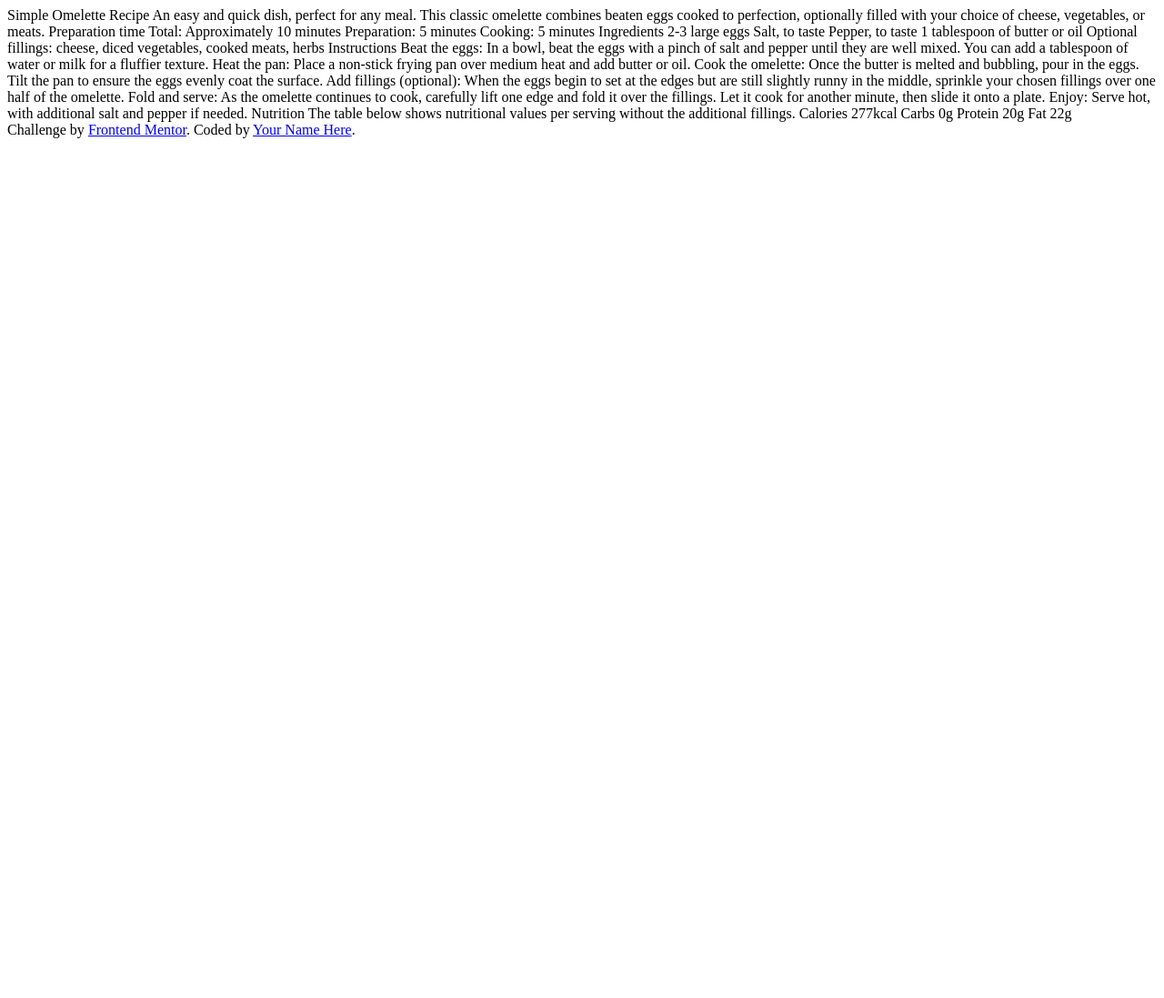
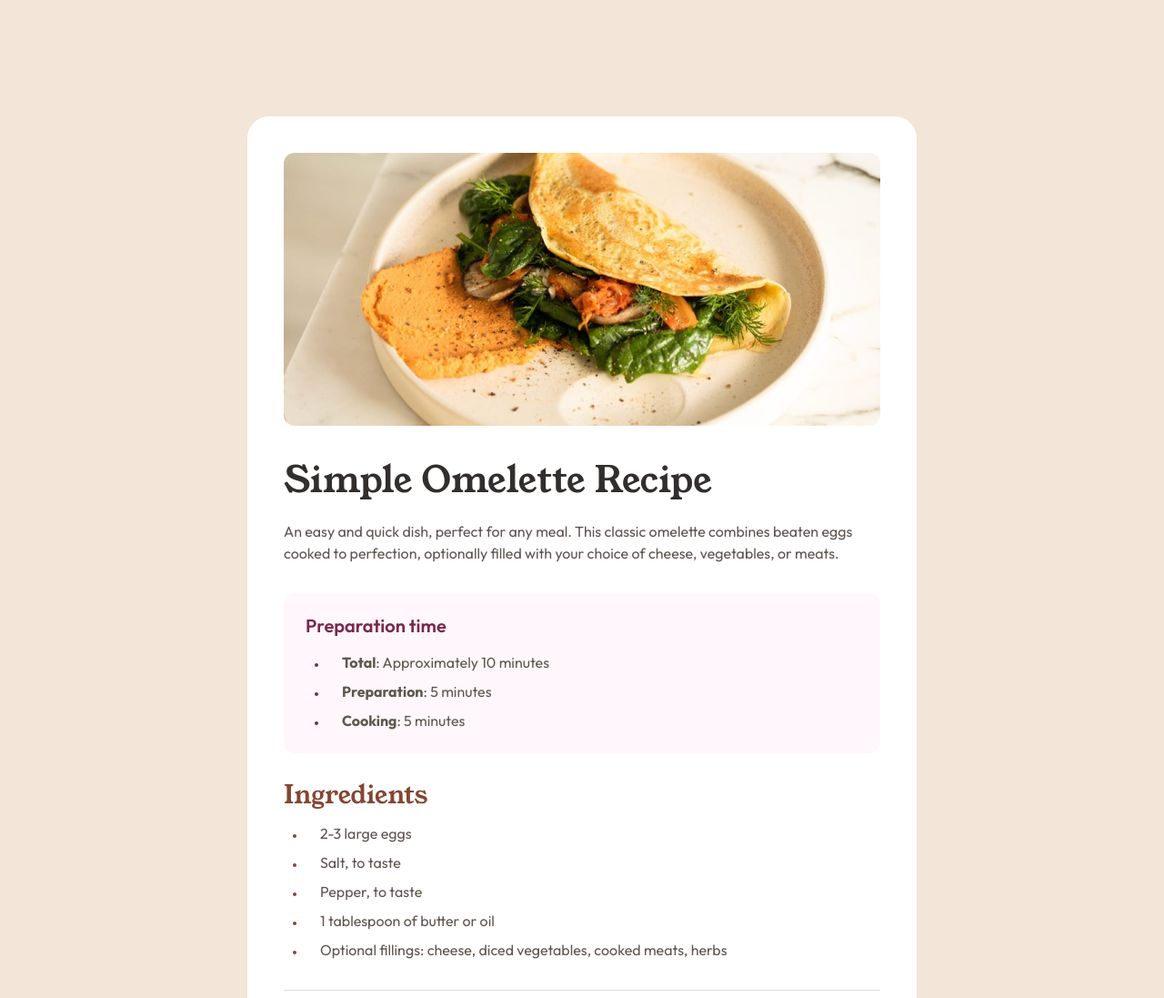
Before and after one commit to GladysiakSebastian/recipe-page, a plain HTML site: page index.html in a window 1280 px wide. Shown: the top 1097 px of the page at 91% size. Before the commit the page ends 800 px from the top, so only its background shows below. Drawn offline with Linux system fonts and the light colour scheme.

Commit message:
Add project to github

```diff
--- a/index.html
+++ b/index.html
@@ -1,73 +1,126 @@
-<!DOCTYPE html>
+<!doctype html>
 <html lang="en">
   <head>
-  <meta charset="UTF-8">
-  <meta name="viewport" content="width=device-width, initial-scale=1.0"> <!-- displays site properly based on user's device -->
+    <meta charset="UTF-8" />
+    <meta name="viewport" content="width=device-width, initial-scale=1.0" />
+    <!-- displays site properly based on user's device -->
 
-  <link rel="icon" type="image/png" sizes="32x32" href="./assets/images/favicon-32x32.png">
-
+    <link
+      rel="icon"
+      type="image/png"
+      sizes="32x32"
+      href="./assets/images/favicon-32x32.png"
+    />
+    <link rel="stylesheet" href="style.css" />
     <title>Frontend Mentor | Recipe page</title>
-
-
   </head>
   <body>
-
-  Simple Omelette Recipe
-
-  An easy and quick dish, perfect for any meal. This classic omelette combines beaten eggs cooked
-  to perfection, optionally filled with your choice of cheese, vegetables, or meats.
-
-  Preparation time
-
-  Total: Approximately 10 minutes
-  Preparation: 5 minutes
-  Cooking: 5 minutes
-
-  Ingredients
-
-  2-3 large eggs
-  Salt, to taste
-  Pepper, to taste
+    <main>
+      <article class="card">
+        <img
+          class="card__image"
+          src="assets/images/image-omelette.jpeg"
+          alt="Simple Omelette"
+        />
+        <div class="card__header">
+          <h1 class="card__title">Simple Omelette Recipe</h1>
+          <p class="card_description">
+            An easy and quick dish, perfect for any meal. This classic omelette
+            combines beaten eggs cooked to perfection, optionally filled with
+            your choice of cheese, vegetables, or meats.
+          </p>
+        </div>
+        <div class="card__preparation-time">
+          <h3 class="card__preparation-time-title">Preparation time</h3>
+          <ul class="card__preparation-time-list">
+            <li class="card__preparation-time-item">
+              <strong>Total</strong>: Approximately 10 minutes
+            </li>
+            <li class="card__preparation-time-item">
+              <strong>Preparation</strong>: 5 minutes
+            </li>
+            <li class="card__preparation-time-item">
+              <strong>Cooking</strong>: 5 minutes
+            </li>
+          </ul>
+        </div>
+        <div class="card__ingredients">
+          <h2 class="card__ingredients-title">Ingredients</h2>
+          <ul class="card__ingredients-list">
+            <li class="card__ingredients-item">2-3 large eggs</li>
+            <li class="card__ingredients-item">Salt, to taste</li>
+            <li class="card__ingredients-item">Pepper, to taste</li>
+            <li class="card__ingredients-item">
               1 tablespoon of butter or oil
+            </li>
+            <li class="card__ingredients-item">
               Optional fillings: cheese, diced vegetables, cooked meats, herbs
-
-  Instructions
-
-  Beat the eggs: In a bowl, beat the eggs with a pinch of salt and pepper until they are well mixed.
-  You can add a tablespoon of water or milk for a fluffier texture.
-
-  Heat the pan: Place a non-stick frying pan over medium heat and add butter or oil.
-
-  Cook the omelette: Once the butter is melted and bubbling, pour in the eggs. Tilt the pan to ensure
-  the eggs evenly coat the surface.
-
-  Add fillings (optional): When the eggs begin to set at the edges but are still slightly runny in the
-  middle, sprinkle your chosen fillings over one half of the omelette.
-
-  Fold and serve: As the omelette continues to cook, carefully lift one edge and fold it over the
-  fillings. Let it cook for another minute, then slide it onto a plate.
-
-  Enjoy: Serve hot, with additional salt and pepper if needed.
-
-  Nutrition
-
-  The table below shows nutritional values per serving without the additional fillings.
-
-  Calories
-  277kcal
-
-  Carbs
-  0g
-
-  Protein
-  20g
-
-  Fat
-  22g
-
-  <div class="attribution">
-    Challenge by <a href="https://www.frontendmentor.io?ref=challenge" target="_blank">Frontend Mentor</a>.
-    Coded by <a href="#">Your Name Here</a>.
+            </li>
+          </ul>
+          <hr />
+          <div class="card__instructions">
+            <h2 class="card__instructions-title">Instructions</h2>
+            <ol class="card__instructions-list">
+              <li class="card__instructions-item">
+                <strong>Beat the eggs</strong>: In a bowl, beat the eggs with a
+                pinch of salt and pepper until they are well mixed. You can add
+                a tablespoon of water or milk for a fluffier texture
+              </li>
+              <li class="card__instructions-item">
+                <strong>Heat the pan</strong>: Place a non-stick frying pan over
+                medium heat and add butter or oil.
+              </li>
+              <li class="card__instructions-item">
+                <strong>Cook the omelette</strong>: Once the butter is melted
+                and bubbling, pour in the eggs. Tilt the pan to ensure the eggs
+                evenly coat the surface.
+              </li>
+              <li class="card__instructions-item">
+                <strong>Add fillings (optional)</strong>: When the eggs begin to
+                set at the edges but are still slightly runny in the middle,
+                sprinkle your chosen fillings over one half of the omelette.
+              </li>
+              <li class="card__instructions-item">
+                <strong>Fold and serve</strong>: As the omelette continues to
+                cook, carefully lift one edge and fold it over the fillings. Let
+                it cook for another minute, then slide it onto a plate.
+              </li>
+              <li class="card__instructions-item">
+                <strong>Enjoy</strong>: Serve hot, with additional salt and
+                pepper if needed.
+              </li>
+            </ol>
           </div>
+          <hr />
+          <div class="card__nutrition">
+            <div class="card__nutrition-title">Nutrition</div>
+            <p class="card__nutrition-description">
+              The table below shows nutritional values per serving without the
+              additional fillings.
+            </p>
+            <table class="card__nutrition-list">
+              <tbody>
+                <tr class="card__nutrition-item">
+                  <th>Calories</th>
+                  <td>277kcal</td>
+                </tr>
+                <tr class="card__nutrition-item">
+                  <th>Carbs</th>
+                  <td>0g</td>
+                </tr>
+                <tr class="card__nutrition-item">
+                  <th>Protein</th>
+                  <td>20g</td>
+                </tr>
+                <tr class="card__nutrition-item">
+                  <th>Fat</th>
+                  <td>22g</td>
+                </tr>
+              </tbody>
+            </table>
+          </div>
+        </div>
+      </article>
+    </main>
   </body>
 </html>
--- /dev/null
+++ b/style.css
@@ -0,0 +1,283 @@
+/* CSS Reset */
+*,
+*::before,
+*::after {
+  box-sizing: border-box;
+}
+
+* {
+  margin: 0;
+  padding: 0;
+}
+
+body {
+  line-height: 150%;
+  -webkit-font-smoothing: antialiased;
+}
+
+img,
+picture,
+video,
+canvas,
+svg {
+  display: block;
+  max-width: 100%;
+}
+
+input,
+button,
+textarea,
+select {
+  font: inherit;
+}
+
+p,
+h1,
+h2,
+h3,
+h4,
+h5,
+h6 {
+  overflow-wrap: break-word;
+}
+
+#root,
+#__next {
+  isolation: isolate;
+}
+
+/* Fonts */
+@font-face {
+  font-family: "young-serif";
+  src: url("assets/fonts/young-serif/YoungSerif-Regular.ttf");
+}
+
+@font-face {
+  font-family: "outfit-regular";
+  src: url("assets/fonts/outfit/static/Outfit-Regular.ttf");
+}
+
+@font-face {
+  font-family: "outfit-semibold";
+  src: url("assets/fonts/outfit/static/Outfit-SemiBold.ttf");
+}
+
+@font-face {
+  font-family: "outfit-bold";
+  src: url("assets/fonts/outfit/static/Outfit-Bold.ttf");
+}
+
+/* General */
+body {
+  background-color: #f3e5d7;
+  display: flex;
+  flex-direction: column;
+  justify-content: center;
+  align-items: center;
+  min-height: 100vh;
+}
+
+.card {
+  max-width: 46rem;
+  background-color: #fff;
+  padding: 2.5em;
+  border-radius: 24px;
+  margin: 8rem auto;
+}
+
+.card__image {
+  margin-bottom: 2.5rem;
+  border-radius: 12px;
+}
+
+.card__title {
+  font-family: young-serif, sans-serif;
+  font-size: 2.5rem;
+  line-height: 100%;
+  font-weight: 400;
+  color: #312e2c;
+  margin-bottom: 1.5rem;
+}
+
+.card_description {
+  font-family: outfit-regular, sans-serif;
+  font-size: 1rem;
+  color: #5f564d;
+  margin-bottom: 2rem;
+}
+
+.card__preparation-time {
+  background-color: #fff7fb;
+  padding: 1.5em;
+  border-radius: 12px;
+  margin-bottom: 2rem;
+}
+
+.card__preparation-time-title {
+  font-family: outfit-semibold, sans-serif;
+  font-size: 1.25rem;
+  color: #7a284e;
+  margin-bottom: 1rem;
+}
+
+.card__preparation-time-list {
+  margin-left: 1.5rem;
+}
+
+.card__preparation-time-item {
+  font-family: outfit-regular, sans-serif;
+  font-size: 1rem;
+  padding-left: 1rem;
+  color: #5f564d;
+}
+
+.card__preparation-time-item strong {
+  font-family: outfit-bold, sans-serif;
+}
+
+.card__preparation-time-item:not(:last-of-type) {
+  margin-bottom: 0.5rem;
+}
+
+.card__preparation-time-item::marker {
+  color: #7a284e;
+  font-size: 0.7rem;
+}
+
+.card__ingredients-title {
+  font-family: young-serif, sans-serif;
+  font-size: 1.75rem;
+  line-height: 100%;
+  color: #854632;
+  font-weight: 400;
+  margin-bottom: 1rem;
+}
+
+.card__ingredients-list {
+  margin-left: 1.5rem;
+  margin-bottom: 2rem;
+}
+
+.card__ingredients-item {
+  font-family: outfit-regular, sans-serif;
+  color: #5f564d;
+  font-size: 1rem;
+  padding-left: 1rem;
+}
+
+.card__ingredients-item:not(:last-of-type) {
+  margin-bottom: 0.5rem;
+}
+
+.card__ingredients-item::marker {
+  color: #854632;
+  font-size: 0.7rem;
+}
+
+hr {
+  height: 1px;
+  border: 0;
+  border-top: 1px solid #e3ddd7;
+  margin-bottom: 2rem;
+}
+
+.card__instructions {
+  margin-bottom: 2rem;
+}
+
+.card__instructions-title {
+  font-family: young-serif, sans-serif;
+  font-size: 1.75rem;
+  line-height: 100%;
+  color: #854632;
+  font-weight: 400;
+  margin-bottom: 1.5rem;
+}
+
+.card__instructions-list {
+  margin-left: 1.5rem;
+}
+
+.card__instructions-item {
+  color: #5f564d;
+  font-size: 1rem;
+  font-family: outfit-regular, sans-serif;
+  padding-left: 1rem;
+}
+
+.card__instructions-item:not(:last-of-type) {
+  margin-bottom: 0.5rem;
+}
+
+.card__instructions-item strong {
+  font-family: outfit-bold, sans-serif;
+}
+
+.card__instructions-item::marker {
+  color: #854632;
+  font-family: outfit-bold, sans-serif;
+  font-size: 1rem;
+}
+
+.card__nutrition-title {
+  font-family: young-serif, sans-serif;
+  font-size: 1.75rem;
+  line-height: 100%;
+  color: #854632;
+  font-weight: 400;
+  margin-bottom: 1.5rem;
+}
+
+.card__nutrition-description {
+  font-family: outfit-regular, sans-serif;
+  font-size: 1rem;
+  color: #5f564d;
+  margin-bottom: 1.5rem;
+}
+
+.card__nutrition-list {
+  width: 100%;
+  border-collapse: collapse;
+}
+
+.card__nutrition-item {
+  font-size: 1rem;
+  text-align: left;
+  border-bottom: 1px solid #f3e5d7;
+}
+
+.card__nutrition-item th {
+  font-family: outfit-regular, sans-serif;
+  color: #5f564d;
+  font-weight: 400;
+  padding: 0.75em 0 0.75em 2em;
+
+  width: 50%;
+}
+
+.card__nutrition-item td {
+  font-family: outfit-bold, sans-serif;
+  color: #854632;
+  padding: 0.75em 0 0.75em 1em;
+  width: 50%;
+}
+
+.card__nutrition-item:last-child {
+  border: 0;
+}
+
+.card__nutrition-item:nth-of-type(1) th:last-of-type {
+  padding-top: 0;
+}
+
+.card__nutrition-item:nth-of-type(1) td:last-of-type {
+  padding-top: 0;
+}
+
+.card__nutrition-item:nth-of-type(4) th:last-of-type {
+  padding-bottom: 0;
+}
+
+.card__nutrition-item:nth-of-type(4) td:last-of-type {
+  padding-bottom: 0;
+}
```
Lines whose indentation alone changed are shown as unchanged.
